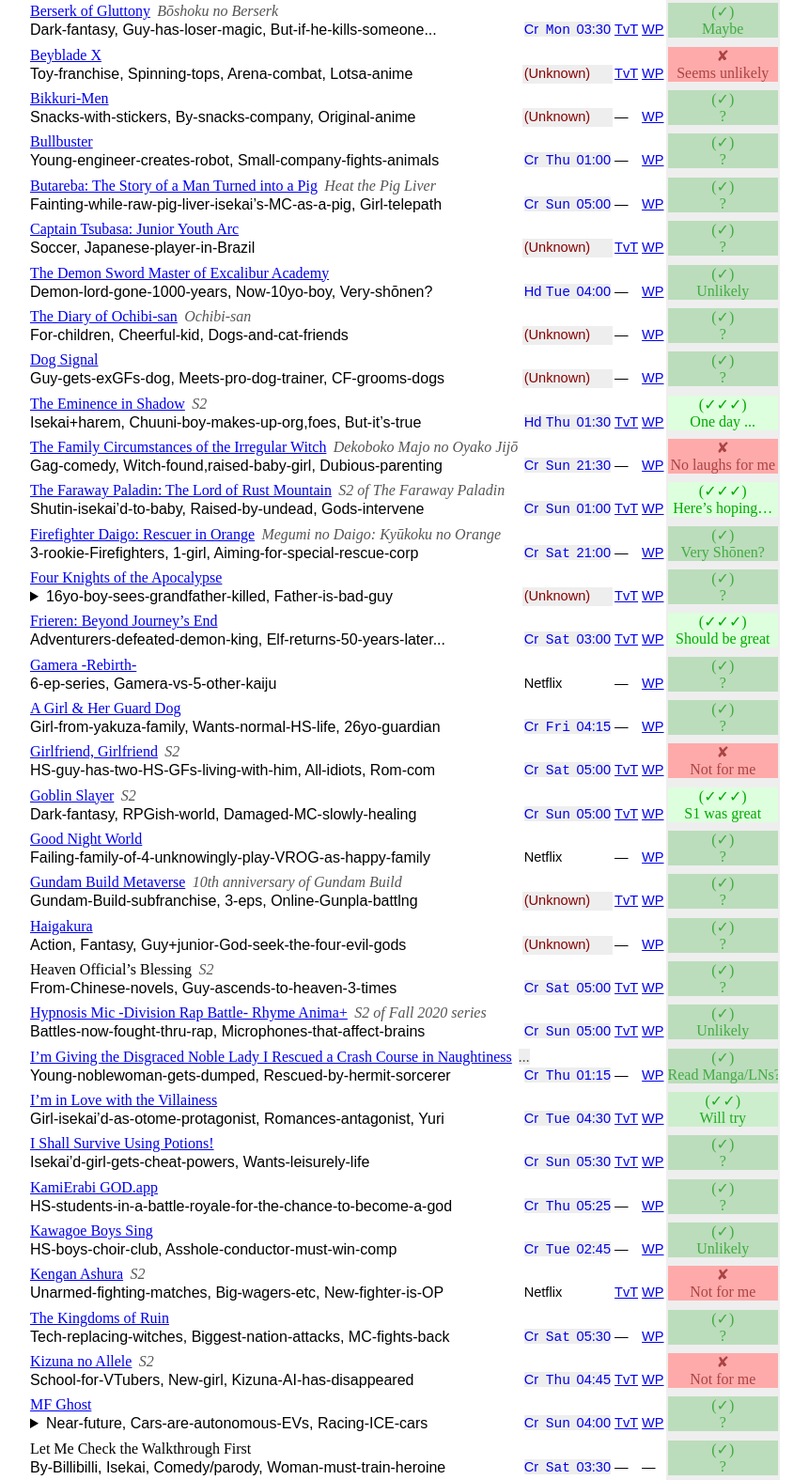
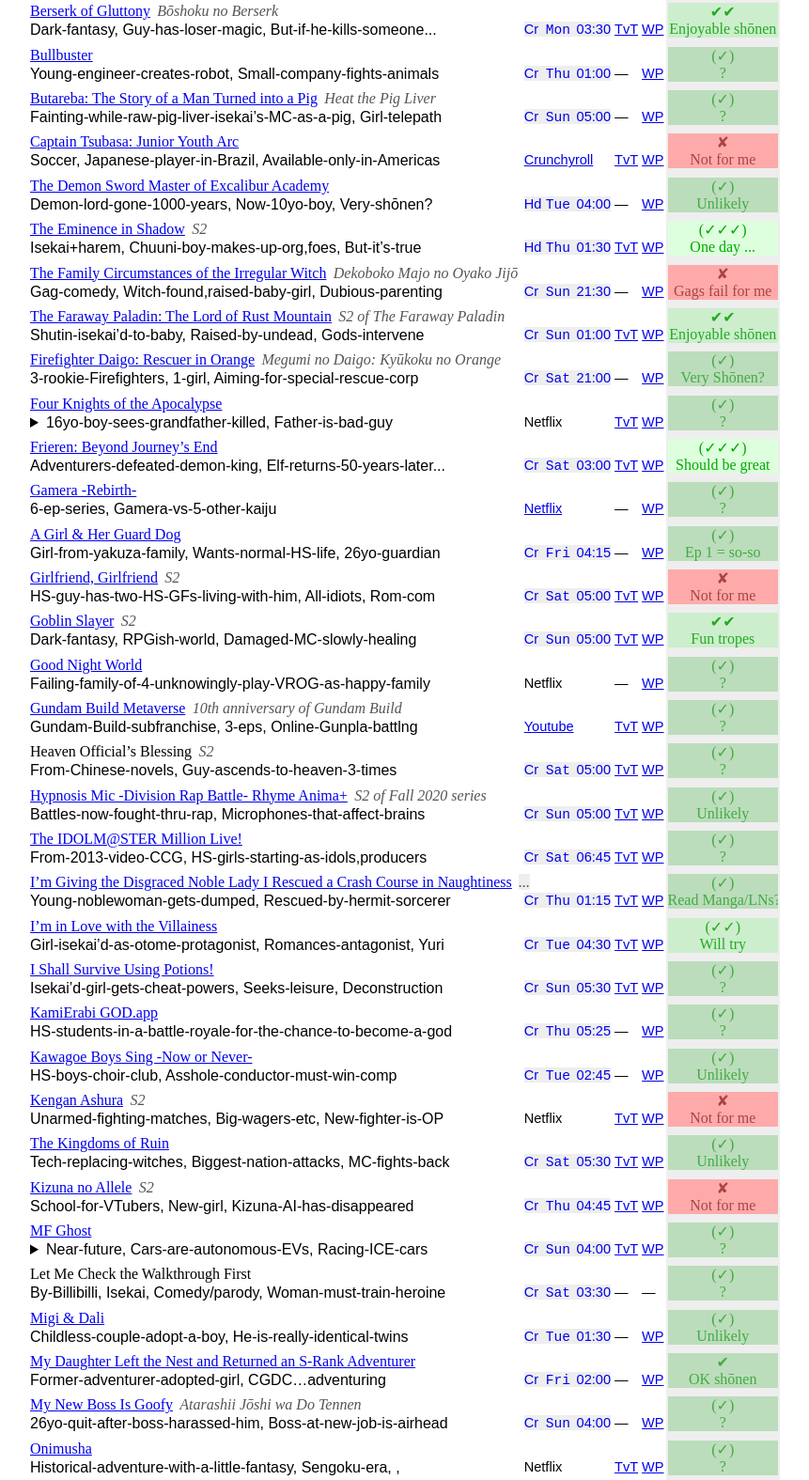
Before and after one commit to c12h/c12h.github.io, a plain HTML site: page Anime/23-10.html in a window 1280 px wide. Shown: the part 483-2058 px from the top of the page at 94% size, without its empty margins (210-1071 px from the left). Drawn offline with Linux system fonts and the light colour scheme.

Commit message:
Small updates, mostly in Anime/+upcoming.txt

```diff
--- a/Anime/23-10.html
+++ b/Anime/23-10.html
@@ -50,7 +50,9 @@ Sources:<ul class=tight>
 </ul>
 
 <script>
-// 72 series (new shows or new seasons) plus 3 continuing split-cour seasons
+// 68 series (new shows or new seasons)
+// plus 3 continuing split-cour seasons (see above)
+// plus 4 series with no Western simulcast
 
 add_show("The 100 Girlfriends Who Really, Really, Really, Really, Really Love You", "",
 	 rToTryMaybe, "?",
@@ -73,7 +75,7 @@ add_show("After-School Hanako-kun", "",
 	 [ "4 10-min eps", "Spinoff of Toilet-Bound Hanako-kun (TV)" ]);
 
 add_show("Akuma-kun", "",
-	 rToTryMaybe, "?",
+	 rToTryMaybe, "2023-11-09",
 	 Netflix, "X", UnknownSchedule,//Nov 9
 	 24997, NoTvT, "Akuma-kun",
 	 [ "Messianic-boy-wants-help-from-demons", "From-60s-manga" ]);
@@ -100,28 +102,25 @@ add_show("B-Project ", "S3",
 	 [ "Woman-manages-4-male-idol-groups","Multi-media-franchise" ]);
 
 add_show("Berserk of Gluttony", "Bōshoku no Berserk",
-	 rToTryMaybe, "Maybe",
+	 rYesYes, "Enjoyable shōnen",
 	 CrRoll, "berserk-of-gluttony", "Mon 03:30",
 	 26508, "Manga/BerserkOfGluttony", "Berserk of Gluttony",
 	 [ "Dark-fantasy", "Guy-has-loser-magic", "But-if-he-kills-someone..." ]);
 
-add_show("Beyblade X", "",
-	 rNo, "Seems unlikely",
-	 UnknownSite, "X", UnknownSchedule,//Oct 6
-	 28243, "Franchise/Beyblade", "Beyblade Burst",
-	 [ "Toy-franchise", "Spinning-tops", "Arena-combat", "Lotsa-anime" ]);
-
-add_show("Bikkuri-Men", "",
+/*	No simulcast, AFAICT
+add_show ("Bikkuri-Men", "",
 	 rToTryMaybe, "?",
 	 UnknownSite, "X", UnknownSchedule,//Oct 5
 	 27728, NoTvT, "Bikkuriman",
-	 [ "Snacks-with-stickers", "By-snacks-company", "Original-anime" ]);
+	 [ "Snacks-with-stickers", "By-snacks-company", "Original-anime" ]);	*/
 
 add_show("Bullbuster", "",
 	 rToTryMaybe, "?",
 	 CrRoll, "bullbuster", "Thu 01:00",
 	 26588, NoTvT, "Bullbuster",
 	 [ "Young-engineer-creates-robot", "Small-company-fights-animals" ]);
+
+// "Burn the Witch #0.8" is a movie (prequel to 2020 film; dragons in Reverse London)
 
 add_show("Butareba: The Story of a Man Turned into a Pig", "Heat the Pig Liver",
 	 rToTryMaybe, "?",
@@ -131,10 +130,10 @@ add_show("Butareba: The Story of a Man Turned into a Pig", "Heat the Pig Liver",
 	 [ "Fainting-while-raw-pig-liver-isekai’s-MC-as-a-pig", "Girl-telepath" ]);
 
 add_show("Captain Tsubasa: Junior Youth Arc", "",
-	 rToTryMaybe, "?",
-	 UnknownSite, "X", UnknownSchedule,
+	 rNo, "Not for me",
+	 CrRoll, "captain-tsubasa-junior-youth-arc", UnknownSchedule,
 	 27575, "Manga/CaptainTsubasa", "Captain Tsubasa",
-	 [ "Soccer", "Japanese-player-in-Brazil" ]);
+	 [ "Soccer", "Japanese-player-in-Brazil", "Available-only-in-Americas" ]);
 
 add_show("The Demon Sword Master of Excalibur Academy", "",
 	 rToTryMaybe, "Unlikely",
@@ -142,17 +141,19 @@ add_show("The Demon Sword Master of Excalibur Academy", "",
 	 24894, NoTvT, "The Demon Sword Master of Excalibur Academy",
 	 [ "Demon-lord-gone-1000-years", "Now-10yo-boy", "Very-shōnen?" ]);
 
-add_show("The Diary of Ochibi-san", "Ochibi-san",
+/*	Only in Japan and via Ani-One Asia
+add_show ("The Diary of Ochibi-san", "Ochibi-san",
 	 rToTryMaybe, "?",
 	 UnknownSite, "X", UnknownSchedule,//Oct 8
 	 29776, NoTvT, "The Diary of Ochibi-san",
-	 [ "For-children", "Cheerful-kid", "Dogs-and-cat-friends" ]);
+	 [ "For-children", "Cheerful-kid", "Dogs-and-cat-friends" ]);	*/
 
-add_show("Dog Signal", "",
+/*	No simulcast, AFAICT
+add_show ("Dog Signal", "",
 	 rToTryMaybe, "?",
 	 UnknownSite, "X", UnknownSchedule,//Oct 22
 	 26981, NoTvT, "Dog Signal",
-	 [ "Guy-gets-exGFs-dog", "Meets-pro-dog-trainer", "CF-grooms-dogs" ]);
+	 [ "Guy-gets-exGFs-dog", "Meets-pro-dog-trainer", "CF-grooms-dogs" ]);	*/
 
 // ELEMON (ANN# 30112) is an edutainment series of 11-min eps on Youtube
 
@@ -163,13 +164,13 @@ add_show("The Eminence in Shadow", "S2",
 	 [ "Isekai+harem", "Chuuni-boy-makes-up-org,foes", "But-it’s-true" ]);
 
 add_show("The Family Circumstances of the Irregular Witch", "Dekoboko Majo no Oyako Jijō",
-	 rNo, "No laughs for me",
+	 rNo, "Gags fail for me",
 	 CrRoll, "the-family-circumstances-of-the-irregular-witch", "Sun 21:30",
 	 26303, NoTvT, "Dekoboko Majo no Oyako Jijō",
 	 [ "Gag-comedy", "Witch-found,raised-baby-girl", "Dubious-parenting" ]);
 
 add_show("The Faraway Paladin: The Lord of Rust Mountain", "S2 of The Faraway Paladin",
-	 rToTryForSure, "Here’s hoping…",
+	 rYesYes, "Enjoyable shōnen",
 	 CrRoll, "the-faraway-paladin", "Sun 01:00",
 	 25093, "Literature/TheFarawayPaladin", "The Faraway Paladin",
 	 [ "Shutin-isekai’d-to-baby", "Raised-by-undead", "Gods-intervene" ]);
@@ -182,7 +183,7 @@ add_show("Firefighter Daigo: Rescuer in Orange", "Megumi no Daigo: Kyūkoku no O
 
 add_show("Four Knights of the Apocalypse", "",
 	 rToTryMaybe, "?",
-	 UnknownSite, "X", UnknownSchedule,//Oct 8
+	 Netflix, "X", UnknownSchedule,//Japan: Oct 8, elsewhere: "soon"
 	 25689, "Manga/FourKnightsOfTheApocalypse", "Four Knights of the Apocalypse",
 	 [ "16yo-boy-sees-grandfather-killed", "Father-is-bad-guy" ],//2 consecutive cours
 	"From sequel manga to <i>The Seven Deadly Sins</i>;<br>starts 16 years later");
@@ -195,12 +196,12 @@ add_show("Frieren: Beyond Journey’s End", "",
 
 add_show("Gamera -Rebirth-", "",
 	 rToTryMaybe, "?",
-	 Netflix, "X", UnknownSchedule,//7-Sep
+	 Netflix, "Anime/GameraRebirth", UnknownSchedule,
 	 27058, NoTvT, "Gamera Rebirth",
 	 [ "6-ep-series", "Gamera-vs-5-other-kaiju" ]);
 
 add_show("A Girl & Her Guard Dog", "",
-	 rToTryMaybe, "?",
+	 rToTryMaybe, "Ep 1 = so-so",
 	 CrRoll, "a-girl-her-guard-dog", "Fri 04:15",
 	 26438, NoTvT, "A Girl & Her Guard Dog",
 	 [ "Girl-from-yakuza-family", "Wants-normal-HS-life", "26yo-guardian" ]);
@@ -212,7 +213,7 @@ add_show("Girlfriend, Girlfriend", "S2",
 	 [ "HS-guy-has-two-HS-GFs-living-with-him", "All-idiots", "Rom-com" ]);
 
 add_show("Goblin Slayer", "S2",
-	 rToTryForSure, "S1 was great",
+	 rYesYes, "Fun tropes",
 	 CrRoll, "goblin-slayer", "Sun 05:00",
 	 23997, "Literature/GoblinSlayer", "Goblin Slayer",
 	 [ "Dark-fantasy", "RPGish-world", "Damaged-MC-slowly-healing" ]);
@@ -225,15 +226,9 @@ add_show("Good Night World", "",
 
 add_show("Gundam Build Metaverse", "10th anniversary of Gundam Build",
 	 rToTryMaybe, "?",
-	 UnknownSite, "X", UnknownSchedule,//Oct 6
+	 Youtube, "playlist?list=PLJV1h9xQ7Hx-41y3mef81FVIvQnWzMmXV", UnknownSchedule,
 	 27687, "Franchise/Gundam", "Gundam",
 	 [ "Gundam-Build-subfranchise", "3-eps", "Online-Gunpla-battlng" ]);
-
-add_show("Haigakura", "",
-	 rToTryMaybe, "?",
-	 UnknownSite, "X", UnknownSchedule,
-	 29579, NoTvT, "Haigakura",
-	 [ "Action", "Fantasy", "Guy+junior-God-seek-the-four-evil-gods" ]);
 
 add_show("Heaven Official’s Blessing", "S2",
 	 rToTryMaybe, "?",
@@ -248,6 +243,12 @@ add_show("Hypnosis Mic -Division Rap Battle- Rhyme Anima+", "S2 of Fall 2020 ser
 	 27620, "Music/HypnosisMic", "Hypnosis Mic: Division Rap Battle: Rhyme Anima",
 	 [ "Battles-now-fought-thru-rap", "Microphones-that-affect-brains" ]);
 
+add_show("The IDOLM@STER Million Live!", "",
+	 rToTryMaybe, "?",
+	 CrRoll, "the-idolmster-million-live", "Sat 06:45",//PST
+	 23511, "VideoGame/TheIdolmasterMillionLive", "The Idolmaster Million Live!",
+	 [ "From-2013-video-CCG", "HS-girls-starting-as-idols,producers" ]);
+
 add_show("I’m Giving the Disgraced Noble Lady I Rescued a Crash Course in Naughtiness",
 	 ("...\tI’ll Spoil Her with Delicacies and Style to Make Her "+
 	  "the Happiest Woman in the World!"),
@@ -255,7 +256,8 @@ add_show("I’m Giving the Disgraced Noble Lady I Rescued a Crash Course in Naug
 	 CrRoll,
 	  "im-giving-the-disgraced-noble-lady-i-rescued-a-crash-course-in-naughtiness",
 	  "Thu 01:15",
-	 26257, NoTvT,
+	 26257,
+	  "Literature/ImGivingTheDisgracedNobleLadyIRescuedACrashCourseInNaughtiness",
 	  "I'm Giving the Disgraced Noble Lady I Rescued a Crash Course in Naughtiness",
 	 [ "Young-noblewoman-gets-dumped", "Rescued-by-hermit-sorcerer" ]);
 
@@ -269,7 +271,7 @@ add_show("I Shall Survive Using Potions! ", "",
 	 rToTryMaybe, "?",
 	 CrRoll, "i-shall-survive-using-potions", "Sun 05:30",
 	 27194, "Literature/IShallSurviveUsingPotions", "I Shall Survive Using Potions!",
-	 [ "Isekai’d-girl-gets-cheat-powers", "Wants-leisurely-life" ]);
+	 [ "Isekai’d-girl-gets-cheat-powers", "Seeks-leisure", "Deconstruction" ]);
 
 add_show("KamiErabi GOD.app", "",
 	 rToTryMaybe, "?",
@@ -277,7 +279,7 @@ add_show("KamiErabi GOD.app", "",
 	 27571, NoTvT, "KamiErabi God.app",
 	 [ "HS-students-in-a-battle-royale-for-the-chance-to-become-a-god" ]);
 
-add_show("Kawagoe Boys Sing", "",
+add_show("Kawagoe Boys Sing -Now or Never-", "",
 	 rToTryMaybe, "Unlikely",
 	 CrRoll, "kawagoe-boys-sing-now-or-never-", "Tue 02:45",
 	 27230, NoTvT, "Kawagoe Boys Sing",
@@ -290,9 +292,9 @@ add_show("Kengan Ashura", "S2",
 	 [ "Unarmed-fighting-matches", "Big-wagers-etc", "New-fighter-is-OP" ]);
 
 add_show("The Kingdoms of Ruin", "",
-	 rToTryMaybe, "?",
+	 rToTryMaybe, "Unlikely",
 	 CrRoll, "the-kingdoms-of-ruin", "Sat 05:30",
-	 27066, NoTvT, "The Kingdoms of Ruin",
+	 27066, "Manga/KingdomsOfRuin", "The Kingdoms of Ruin",
 	 [ "Tech-replacing-witches", "Biggest-nation-attacks", "MC-fights-back" ]);
 
 add_show("Kizuna no Allele", "S2",// Cruncyroll regards this as 2nd cour of S1 ...???
@@ -321,11 +323,11 @@ add_show("Migi & Dali", "",
 	 [ "Childless-couple-adopt-a-boy", "He-is-really-identical-twins" ]);
 
 add_show("My Daughter Left the Nest and Returned an S-Rank Adventurer", "",
-	 rToTryLikely, "?",
+	 rYes, "OK shōnen",
 	 CrRoll, "my-daughter-left-the-nest-and-returned-an-s-rank-adventurer",
 		 "Fri 02:00",
 	 26528, NoTvT, "My Daughter Left the Nest and Returned an S-Rank Adventurer",
-	 [ "Former-adventurer-adopted-girl", "Becomes-top-adventurer" ]);
+	 [ "Former-adventurer-adopted-girl", "CGDC…adventuring" ]);
 
 add_show("My New Boss Is Goofy", "Atarashii Jōshi wa Do Tennen",
 	 rToTryMaybe, "?",
@@ -356,7 +358,7 @@ add_show("Our Dating Story: The Experienced You and The Inexperienced Me",
 add_show("Overtake!", "",
 	 rToTryMaybe, "?",
 	 CrRoll, "overtake", "Mon 02:30",
-	 26982, NoTvT, "Overtake!",
+	 26982, "Anime/Overtake", "Overtake!",
 	 [ "Formula-4-racing", "HS-boy-driver(?)", "Youth-team" ]);
 
 add_show("Paradox Live", "",
@@ -395,7 +397,7 @@ add_show("Power of Hope: Precure Full Bloom", "Kibō no Chikara ~Otona Precure 2
 add_show("Protocol: Rain", "",
 	 rToTryMaybe, "?",
 	 CrRoll, "protocol-rain", "Sun 06:00",
-	 28978, NoTvT, "Our Rainy Protocol",
+	 28978, "Anime/ProtocolRain", "Our Rainy Protocol",
 	 [ "Youth-drama", "e-sports", "HS-boy-enters-tournament-to-save-café" ]);
 
 add_show("Ragna Crimson", "",
@@ -404,11 +406,12 @@ add_show("Ragna Crimson", "",
 	 25452, "Manga/RagnaCrimson", "Ragna Crimson",//Double-ep start
 	 [ "Dragons-hunted-for-bounties", "Noob-and-top-woman", "24-eps" ]);
 
-add_show("Rail Romanesque", "S2",
+/*	Japan-only
+add_show ("Rail Romanesque", "S2",
 	 rNo, "Not for me",
 	 UnknownSite, "X", UnknownSchedule,//Oct 5
 	 23897, NoTvT, "Maitetsu#Anime_2",
-	 [ "From-VN-and-game", "Girls-personify-locomotives" ]);
+	 [ "From-VN-and-game", "Girls-personify-locomotives" ]);	*/
 
 add_show("A Returner’s Magic Should Be Special", "",
 	 rToTryMaybe, "?",
@@ -450,7 +453,7 @@ add_show("Scott Pilgrim Takes Off", "", //ANN says just "Scott Pilgrim"
 add_show("Shangri-La Frontier", "",
 	 rToTryMaybe, "?",
 	 CrRoll, "shangri-la-frontier", "Sun 21:30",
-	 26032, NoTvT, "Shangri-La Frontier",
+	 26032, "Literature/ShangriLaFrontier", "Shangri-La Frontier",
 	 [ "HS-gamer-boy-RPG-expert-tries-fulldive-VR-game", "Finds-secrets" ]);
 
 add_show("Shy", "",
```
Also changed, not shown: Anime/+upcoming.txt.
